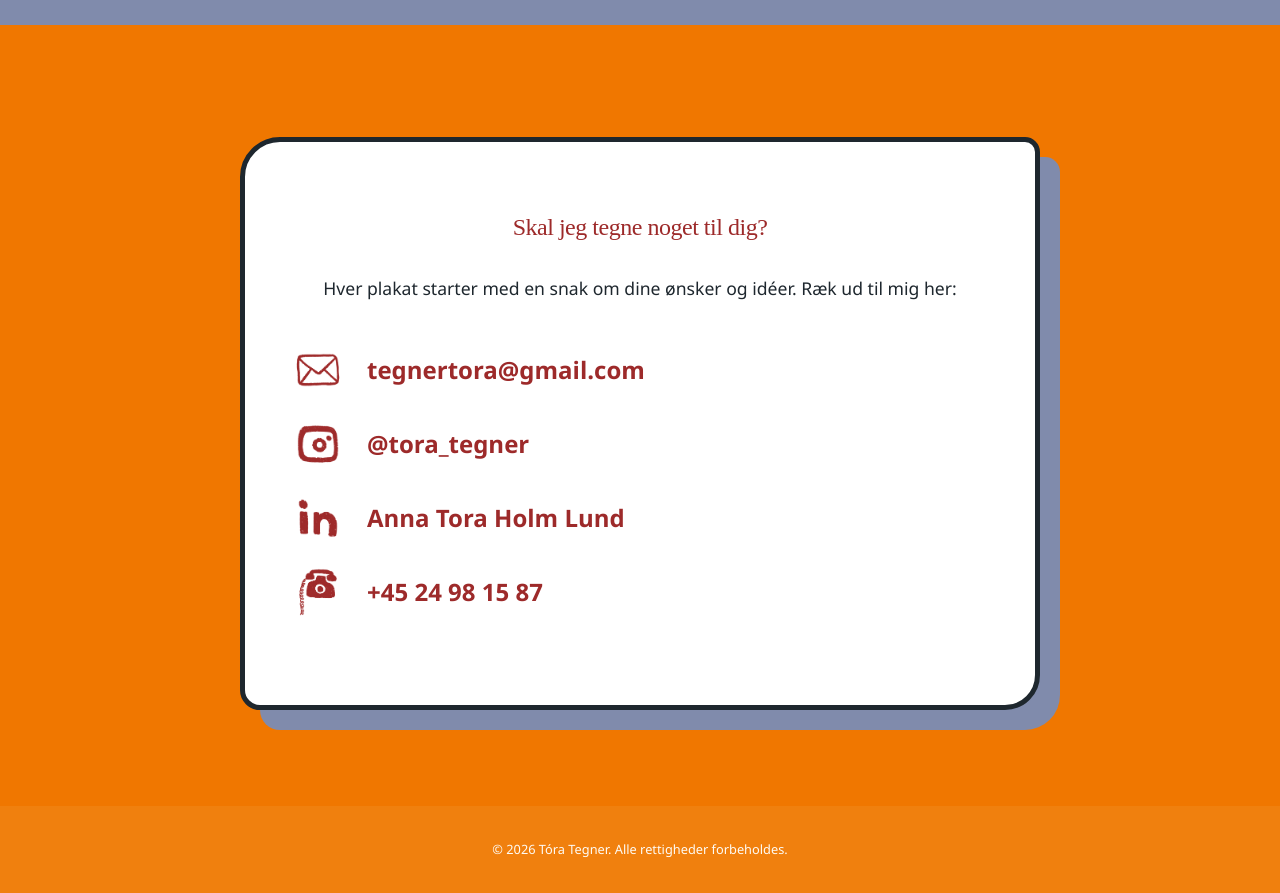
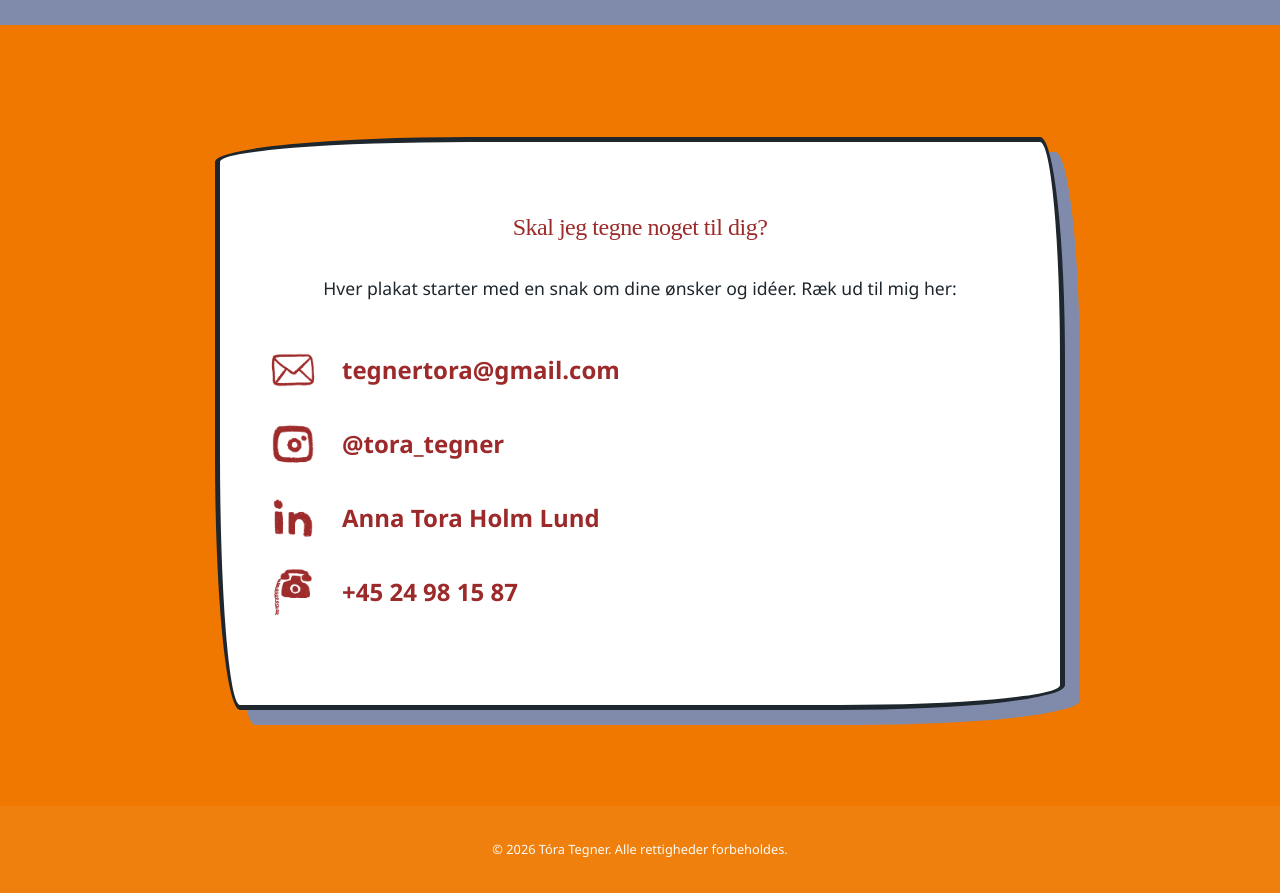
Before and after one commit to RaskStudio/torategner, a React (Vite) app: page / in a window 1280 px wide. Shown: the part 2720-3613 px from the top of the page. Built offline with nearby package versions, Linux system fonts and the light colour scheme; a web font is replaced by a local one.

Commit message:
Opdateret kontakt-boks til at matche galleriets skæve streger

```diff
--- a/src/index.css
+++ b/src/index.css
@@ -176,15 +176,17 @@ section {
   color: var(--text-color);
   margin: 2rem auto;
   padding: 4rem 3rem;
-  border-radius: 40px 15px 35px 20px;
+  /* Skæv og organisk form magen til galleriet */
+  border-radius: 255px 25px 225px 25px/25px 225px 25px 255px;
   border: 5px solid var(--text-color);
-  box-shadow: 20px 20px 0px var(--secondary-color);
-  max-width: 800px;
-  transition: transform 0.3s ease;
+  box-shadow: 15px 15px 0px var(--secondary-color);
+  max-width: 850px;
+  transition: all 0.4s cubic-bezier(0.175, 0.885, 0.32, 1.275);
 }
 
 .contact-box:hover {
-  transform: scale(1.02);
+  transform: translateY(-5px) rotate(0.5deg);
+  box-shadow: 20px 20px 0px var(--accent-color);
 }
 
 .contact-box h2 {
```
